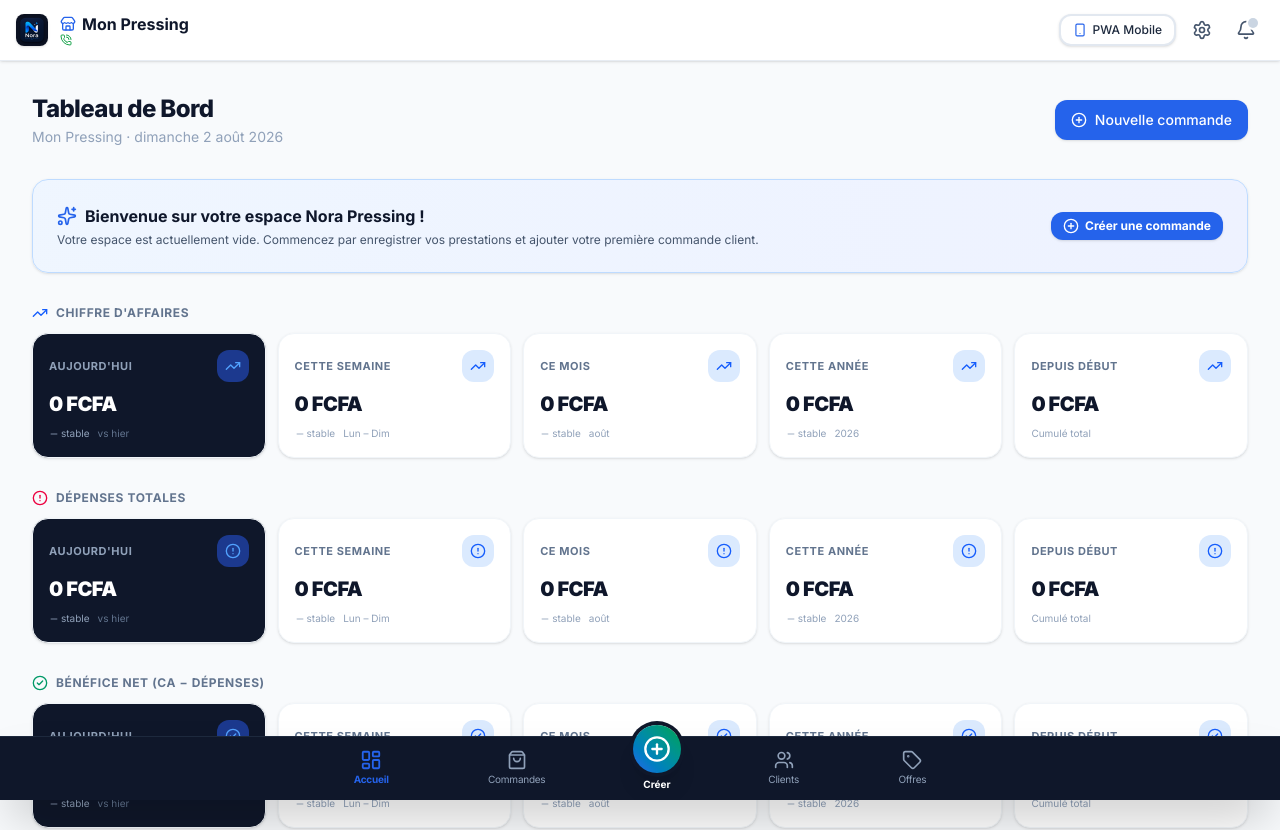
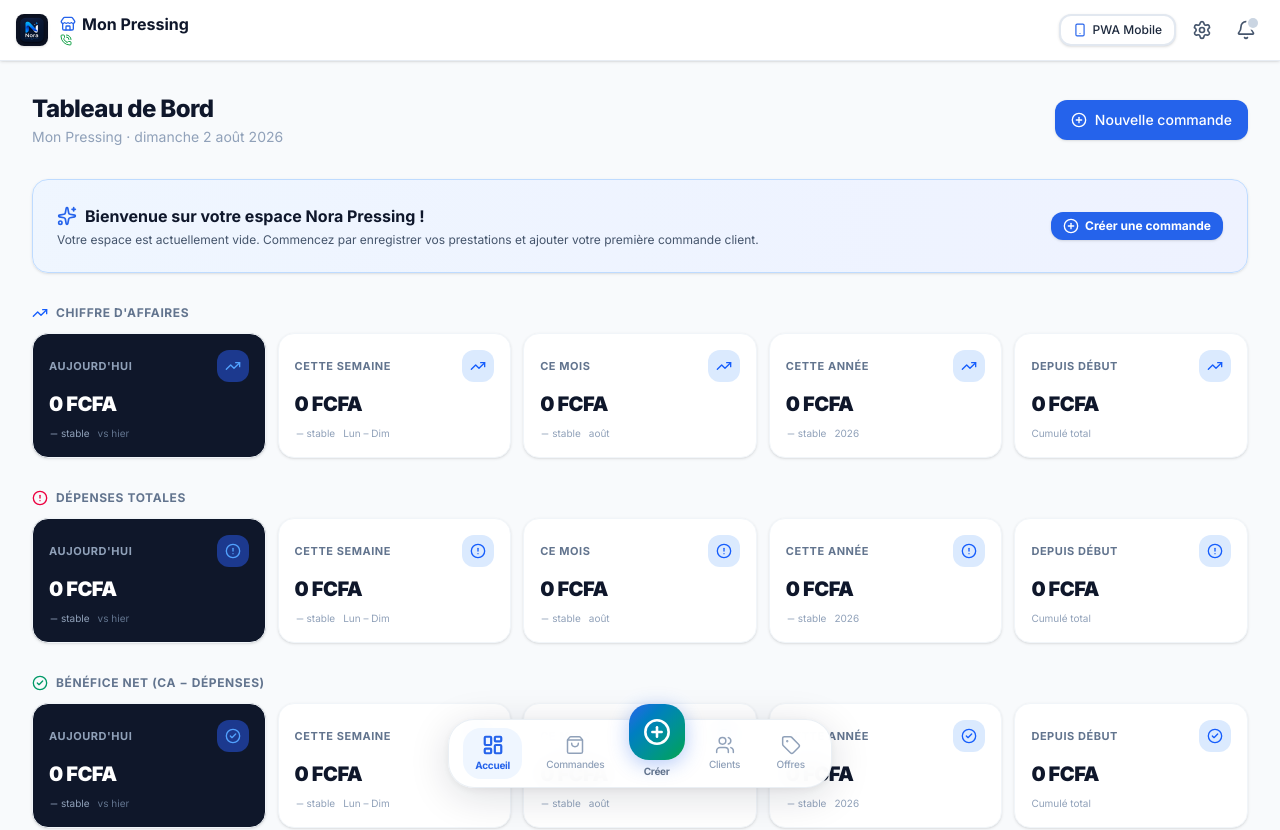
Before and after one commit to scalpbot-rmz/nora-pressing, a Next.js app: page /dashboard in a window 1280 px wide. Shown: the top 830 px of the page. Built offline with nearby package versions, Linux system fonts and the light colour scheme.

Commit message:
feat: floating bottom nav, PWA WCO header fix, PDF multi-strategy download

```diff
--- a/src/components/layout/bottom-nav.tsx
+++ b/src/components/layout/bottom-nav.tsx
@@ -11,20 +11,32 @@ import {
 } from 'lucide-react';
 import { cn } from '@/lib/utils';
 
+const navItems = [
+  { href: '/dashboard',            label: 'Accueil',   icon: LayoutDashboard },
+  { href: '/dashboard/orders',     label: 'Commandes', icon: ShoppingBag },
+  { href: '/dashboard/orders/new', label: 'Créer',     icon: PlusCircle, isMain: true },
+  { href: '/dashboard/customers',  label: 'Clients',   icon: Users },
+  { href: '/dashboard/offers',     label: 'Offres',    icon: Tag },
+];
+
 export function BottomNav() {
   const pathname = usePathname();
 
-  const navItems = [
-    { href: '/dashboard', label: 'Accueil', icon: LayoutDashboard },
-    { href: '/dashboard/orders', label: 'Commandes', icon: ShoppingBag },
-    { href: '/dashboard/orders/new', label: 'Créer', icon: PlusCircle, isMain: true },
-    { href: '/dashboard/customers', label: 'Clients', icon: Users },
-    { href: '/dashboard/offers', label: 'Offres', icon: Tag },
-  ];
-
   return (
-    <nav className="fixed bottom-0 left-0 right-0 z-50 bg-[#0F172A] text-slate-400 border-t border-slate-800 shadow-2xl px-1 py-2">
-      <div className="flex items-center justify-around max-w-2xl mx-auto">
+    /* Barre flottante — marges latérales + bas */
+    <nav className="fixed bottom-3 left-3 right-3 z-50 pointer-events-none">
+      <div
+        className="
+          max-w-sm mx-auto
+          bg-white/95 backdrop-blur-md
+          rounded-[26px]
+          border border-slate-200/70
+          shadow-[0_8px_40px_rgba(15,23,42,0.14),0_2px_8px_rgba(15,23,42,0.06)]
+          px-2 py-2
+          pointer-events-auto
+        "
+      >
+        <div className="flex items-center justify-around">
           {navItems.map((item) => {
             const Icon = item.icon;
             const isActive =
@@ -33,36 +45,81 @@ export function BottomNav() {
                 pathname.startsWith(item.href) &&
                 item.href !== '/dashboard/orders/new');
 
+            /* Bouton central "Créer" */
             if (item.isMain) {
+              const isCurrent = pathname === item.href;
               return (
                 <Link
                   key={item.href}
                   href={item.href}
-                className="flex flex-col items-center justify-center -mt-5"
+                  className="flex flex-col items-center justify-center gap-0.5 -mt-6"
                 >
-                <div className="w-12 h-12 rounded-full bg-gradient-to-tr from-[#2563EB] to-[#16A34A] flex items-center justify-center text-white shadow-xl ring-4 ring-[#0F172A] active:scale-95 transition-transform">
-                  <PlusCircle className="w-7 h-7" />
+                  <div
+                    className={cn(
+                      'w-14 h-14 rounded-[20px] flex items-center justify-center text-white shadow-lg',
+                      'transition-all duration-200 active:scale-95',
+                      isCurrent
+                        ? 'bg-gradient-to-br from-[#1d4ed8] to-[#15803d] shadow-[#2563EB]/30'
+                        : 'bg-gradient-to-br from-[#2563EB] to-[#16A34A] shadow-[#2563EB]/25',
+                    )}
+                    style={{ boxShadow: '0 4px 20px rgba(37,99,235,0.35)' }}
+                  >
+                    <PlusCircle className="w-7 h-7" strokeWidth={2.2} />
                   </div>
-                <span className="text-[10px] font-bold text-white mt-1">Créer</span>
+                  <span
+                    className={cn(
+                      'text-[10px] font-bold tracking-tight mt-0.5',
+                      isCurrent ? 'text-[#2563EB]' : 'text-slate-500',
+                    )}
+                  >
+                    Créer
+                  </span>
                 </Link>
               );
             }
 
+            /* Onglets normaux */
             return (
               <Link
                 key={item.href}
                 href={item.href}
                 className={cn(
-                'flex flex-col items-center justify-center py-1 px-3 rounded-xl transition-all',
-                isActive ? 'text-[#2563EB] font-bold' : 'text-slate-400 hover:text-white'
+                  'relative flex flex-col items-center justify-center gap-0.5',
+                  'px-3 py-1.5 rounded-[18px]',
+                  'transition-all duration-200',
+                  isActive
+                    ? 'text-[#2563EB]'
+                    : 'text-slate-400 hover:text-slate-600',
                 )}
               >
-              <Icon className={cn('w-5 h-5 mb-0.5', isActive && 'text-[#2563EB] scale-110')} />
-              <span className="text-[10px] tracking-tight">{item.label}</span>
+                {/* Fond de l'onglet actif */}
+                {isActive && (
+                  <span
+                    className="absolute inset-0 rounded-[18px] bg-[#EFF6FF]"
+                    style={{ zIndex: -1 }}
+                  />
+                )}
+
+                <Icon
+                  className={cn(
+                    'transition-all duration-200',
+                    isActive ? 'w-[22px] h-[22px] text-[#2563EB]' : 'w-5 h-5',
+                  )}
+                  strokeWidth={isActive ? 2.4 : 1.8}
+                />
+                <span
+                  className={cn(
+                    'text-[10px] tracking-tight',
+                    isActive ? 'font-bold text-[#2563EB]' : 'font-medium',
+                  )}
+                >
+                  {item.label}
+                </span>
               </Link>
             );
           })}
         </div>
+      </div>
     </nav>
   );
 }
--- a/src/components/layout/header.tsx
+++ b/src/components/layout/header.tsx
@@ -1,7 +1,7 @@
 'use client';
 
 import Link from 'next/link';
-import { useState } from 'react';
+import { useState, useEffect } from 'react';
 import { Smartphone, Bell, Store, PhoneCall, Settings, X } from 'lucide-react';
 import { Button } from '@/components/ui/button';
 
@@ -13,11 +13,33 @@ interface HeaderProps {
 export function Header({ pressingName = 'Pressing Éclat Plus', phonePrimary = '+237 6 99 88 77 66' }: HeaderProps) {
   const [showNotifBanner, setShowNotifBanner] = useState(false);
 
+  /**
+   * PWA Desktop — Window Controls Overlay (WCO)
+   * Le manifest utilise "display_override": ["window-controls-overlay"].
+   * Sous Windows, les boutons système (réduire/agrandir/fermer) apparaissent
+   * dans la zone du header. On utilise env(titlebar-area-width) pour calculer
+   * le padding-right nécessaire afin que les boutons restent toujours visibles.
+   *
+   * En dehors de la PWA (navigateur normal), ces variables renvoient 100vw / auto,
+   * ce qui donne un padding-right de 0 → aucun impact sur l'affichage standard.
+   */
+  // Style WCO (Window Controls Overlay) — padding-right dynamique pour éviter
+  // le chevauchement avec les boutons Windows (réduire/agrandir/fermer).
+  // WebkitAppRegion est une propriété non-standard : on contourne TypeScript avec un cast.
+  const wcoStyle = {
+    paddingRight: 'max(16px, calc(100vw - env(titlebar-area-width, 100vw) + 16px))',
+    minHeight: 'env(titlebar-area-height, auto)',
+    ['WebkitAppRegion' as string]: 'drag',
+  } as React.CSSProperties;
+
   return (
     <>
-      <header className="bg-white border-b border-slate-200/80 px-4 py-3 sticky top-0 z-40 shadow-sm flex items-center justify-between">
-        {/* Brand Info */}
-        <div className="flex items-center gap-3">
+      <header
+        className="bg-white border-b border-slate-200/80 px-4 py-3 sticky top-0 z-40 shadow-sm flex items-center justify-between"
+        style={wcoStyle}
+      >
+        {/* Brand Info — zone de glissement (drag) */}
+        <div className="flex items-center gap-3" style={{ ['WebkitAppRegion' as string]: 'no-drag' } as React.CSSProperties}>
           <img src="/assets/logo.jpg" alt="Nora" className="w-8 h-8 rounded-lg object-cover shadow" />
           <div>
             <h2 className="font-bold text-slate-900 text-sm lg:text-base leading-tight flex items-center gap-1.5">
@@ -31,8 +53,11 @@ export function Header({ pressingName = 'Pressing Éclat Plus', phonePrimary = '
           </div>
         </div>
 
-        {/* Action Right */}
-        <div className="flex items-center gap-2">
+        {/* Actions droite — pas de drag, toujours cliquables */}
+        <div
+          className="flex items-center gap-2"
+          style={{ ['WebkitAppRegion' as string]: 'no-drag' } as React.CSSProperties}
+        >
           <Link href="/install">
             <Button variant="outline" size="sm" className="hidden sm:flex items-center gap-1.5 text-xs">
               <Smartphone className="w-3.5 h-3.5 text-[#2563EB]" />
@@ -40,8 +65,12 @@ export function Header({ pressingName = 'Pressing Éclat Plus', phonePrimary = '
             </Button>
           </Link>
 
-          {/* Settings button */}
-          <Link href="/dashboard/settings" className="p-2 rounded-xl text-slate-600 hover:bg-slate-100 transition-colors" title="Paramètres">
+          {/* Paramètres */}
+          <Link
+            href="/dashboard/settings"
+            className="p-2 rounded-xl text-slate-600 hover:bg-slate-100 transition-colors"
+            title="Paramètres"
+          >
             <Settings className="w-5 h-5" />
           </Link>
 
--- a/src/lib/pdf-generator.ts
+++ b/src/lib/pdf-generator.ts
@@ -210,22 +210,46 @@ export async function generateInvoicePDF(order: Order, pressing: Pressing): Prom
   return await doc.save();
 }
 
-// ─── Télécharger (fiable sur tous les navigateurs et PWA) ──────────────────
+// ─── Télécharger — stratégie multi-navigateur garantie ────────────────────
 export function downloadPDF(pdfBytes: Uint8Array, fileName: string) {
   const blob = new Blob([pdfBytes as unknown as Uint8Array<ArrayBuffer>], { type: 'application/pdf' });
-  const url  = URL.createObjectURL(blob);
 
-  const a = document.createElement('a');
-  a.href     = url;
-  a.download = fileName;
-  a.style.display = 'none';
-  document.body.appendChild(a);
-  a.click();
-  document.body.removeChild(a);
+  // Stratégie 1 : msSaveBlob (Edge Legacy / anciens navigateurs)
+  if ((navigator as any).msSaveBlob) {
+    (navigator as any).msSaveBlob(blob, fileName);
+    return;
+  }
 
-  // Attendre 10 s avant de révoquer — nécessaire sur mobile / PWA
-  setTimeout(() => URL.revokeObjectURL(url), 10_000);
+  // Stratégie 2 : anchor + createObjectURL (Chrome, Edge, Firefox — desktop et mobile)
+  if (typeof URL.createObjectURL === 'function') {
+    const url = URL.createObjectURL(blob);
+    const a   = document.createElement('a');
+    a.href        = url;
+    a.download    = fileName;
+    a.rel         = 'noopener';
+    a.style.display = 'none';
+    document.body.appendChild(a);
+    a.click();
+    document.body.removeChild(a);
+    // Révoquer après 15 s (délai généreux pour mobile / PWA lents)
+    setTimeout(() => URL.revokeObjectURL(url), 15_000);
+    return;
+  }
+
+  // Stratégie 3 (fallback universel) : DataURL base64 — fonctionne même sans createObjectURL
+  const reader = new FileReader();
+  reader.onloadend = () => {
+    const a = document.createElement('a');
+    a.href        = reader.result as string;
+    a.download    = fileName;
+    a.style.display = 'none';
+    document.body.appendChild(a);
+    a.click();
+    document.body.removeChild(a);
+  };
+  reader.readAsDataURL(blob);
 }
+
 
 // ─── Imprimer (ouvre dans un onglet et déclenche l'impression) ────────────
 export function printPDF(pdfBytes: Uint8Array) {
```
Lines whose indentation alone changed are shown as unchanged.
